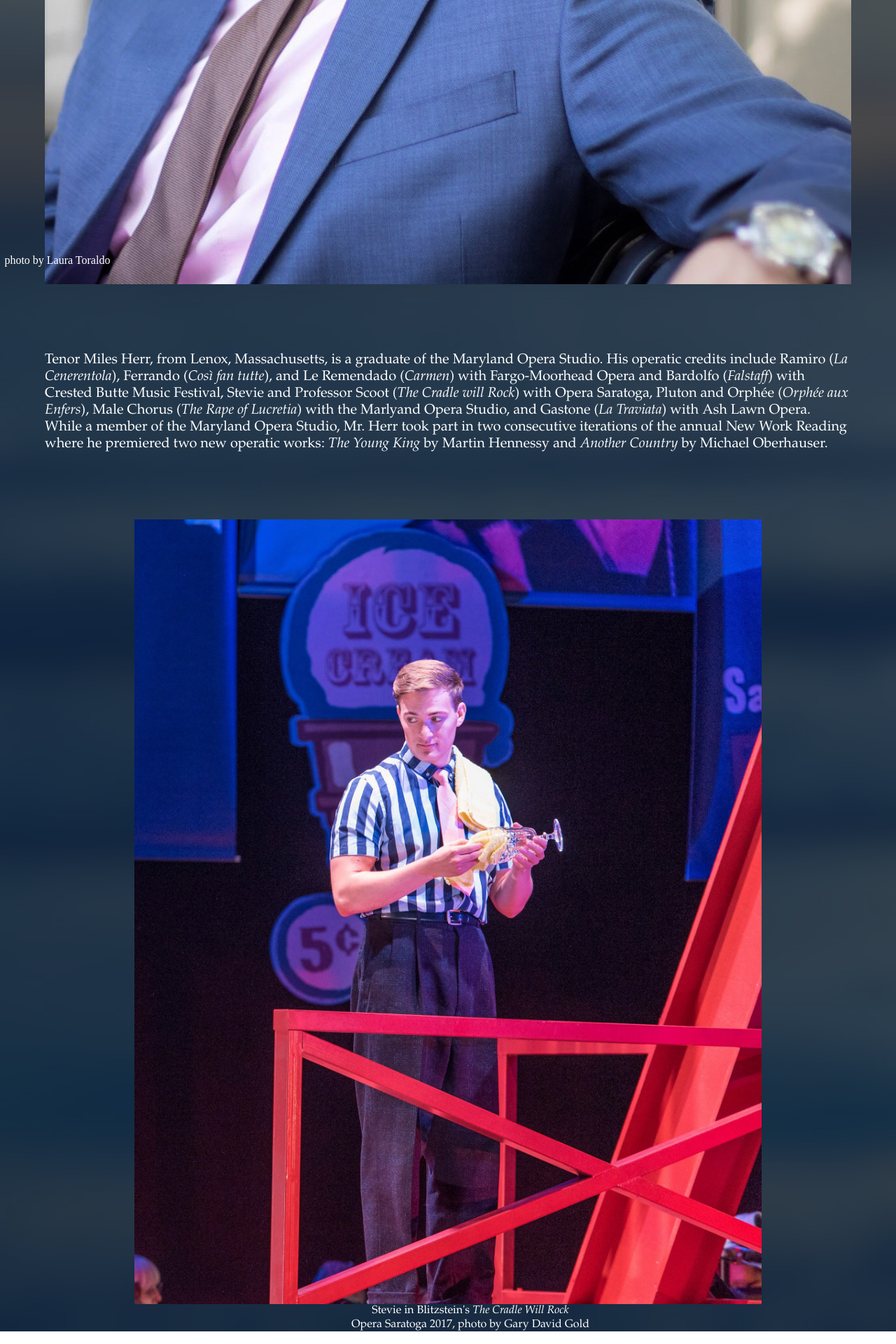
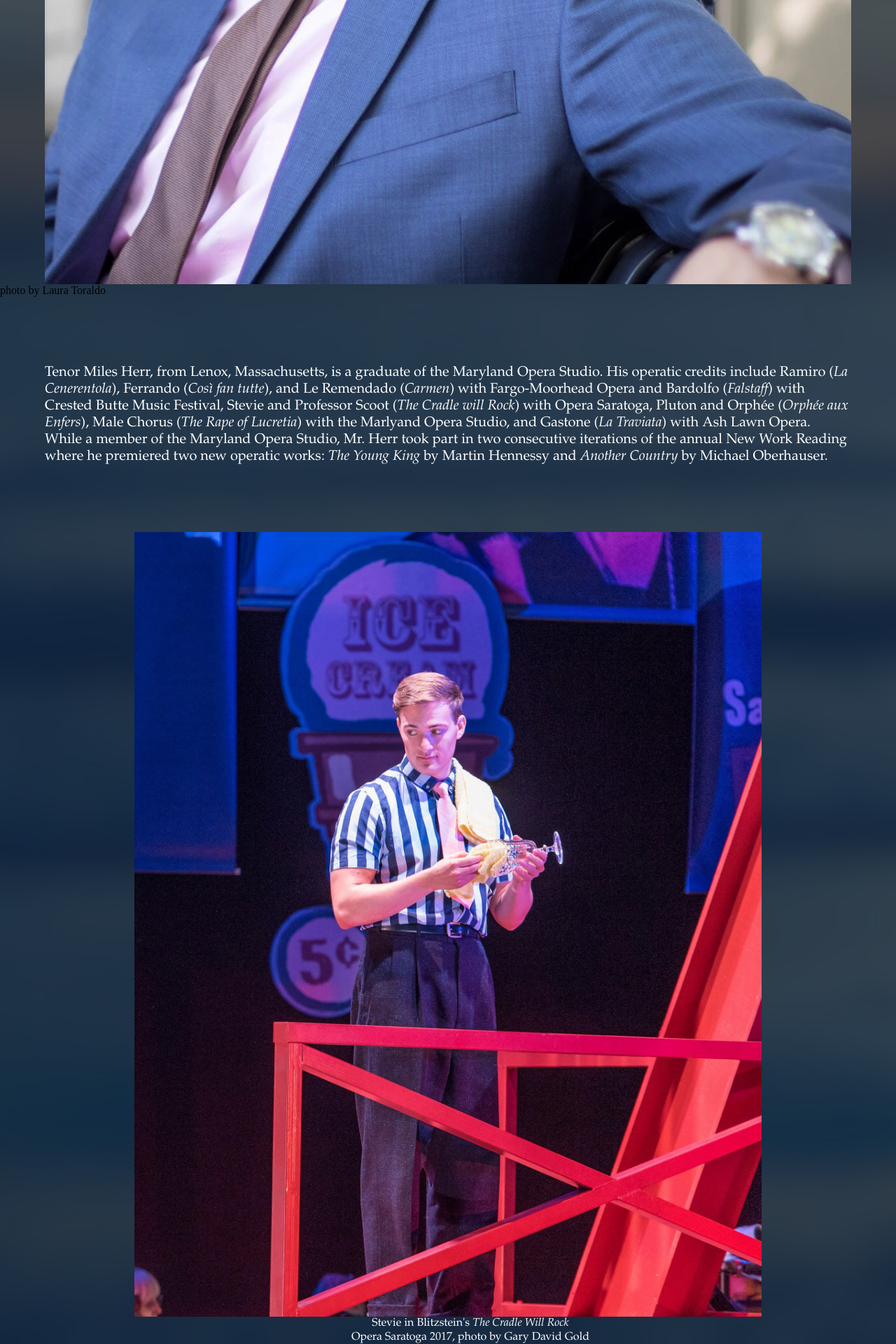
Before and after one commit to leemlb06pmi/leemlb06pmi.github.io, a Jekyll site: the page built from index.html, in a window 1280 px wide. Shown: the part 1666-3586 px from the top of the page at 70% size. Built offline with Jekyll 4.4.1, drawn with Linux system fonts in a browser that asks for light colours.

Commit message:
Update main.css

```diff
--- a/css/main.css
+++ b/css/main.css
@@ -12,10 +12,10 @@
 	position:relative;
 }
 
-.bottomLeft{
+.bottomCenter{
 	position:absolute;
-	bottom:2%;
-	left:.5%;
+	bottom:.5%;
+	left:32.5%;
 	font-size:1em;
 	color:white;
 }
```
